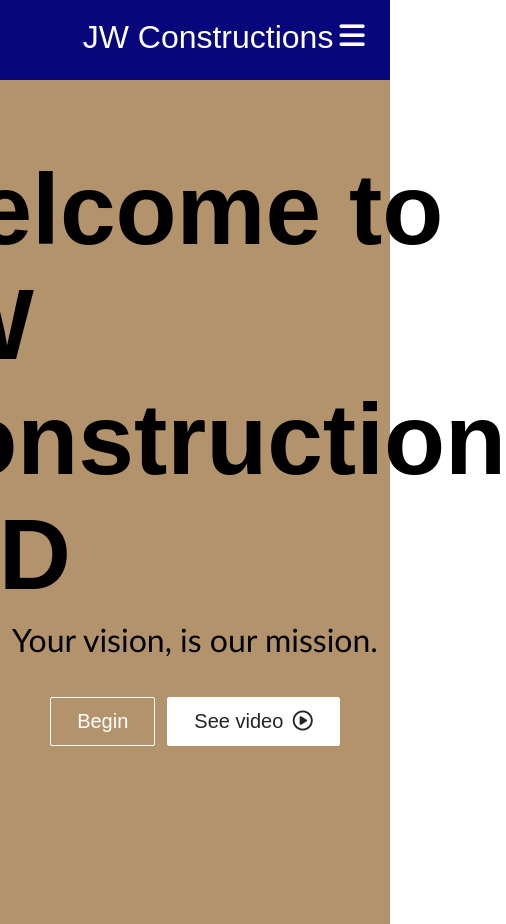
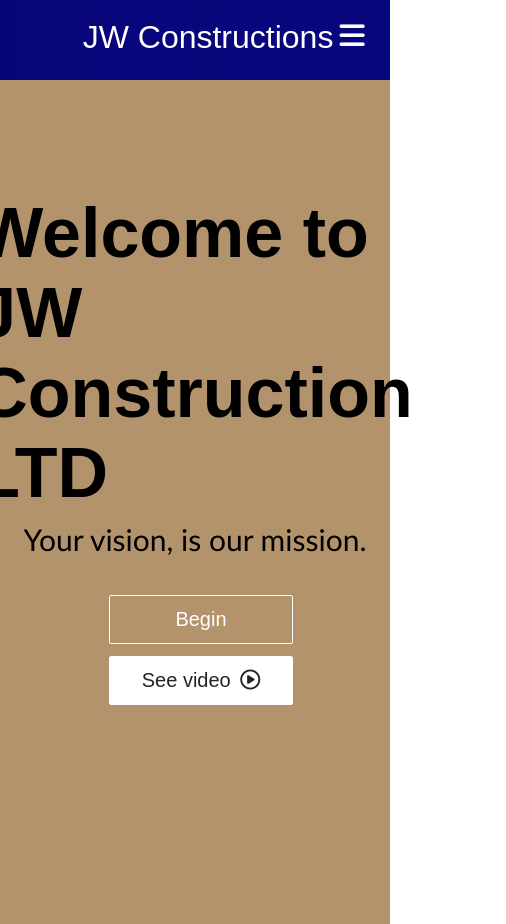
Before and after one commit to LewisMurray00/React-practice-website, a React (Create React App) app: page / in a window 390 px wide. Shown: the whole page, 506 px wide, since content can reach past the window. Built offline with nearby package versions, Linux system fonts and the light colour scheme.

Commit message:
Styling done for the herosection on the home page, Created components for the cards

```diff
--- a/src/Components/Hero/HeroSection.css
+++ b/src/Components/Hero/HeroSection.css
@@ -34,8 +34,30 @@
     margin-left: 4px;
 }
 
+/* Making it responsive */
 @media screen and (max-width: 960px){
     .hero-container > h1 {
-
+        font-size: 70px;
+        margin-top: -150px;
     }
 }
+
+@media screen and (max-width: 768px) {
+    .hero-container > h1 {
+        font-size: 70px;
+        margin-top: -100px;
+    }
+
+    .hero-container > p {
+        font-size: 30px;
+    }
+
+    .btn-mobile{
+        display: block;
+        text-decoration: none;
+    }
+
+    .btn{
+        width: 100%;
+    }
+}
```
Also changed, not shown: src/Components/CardItem/CardItem.css (added), src/Components/CardItem/CardItem.js (added).
